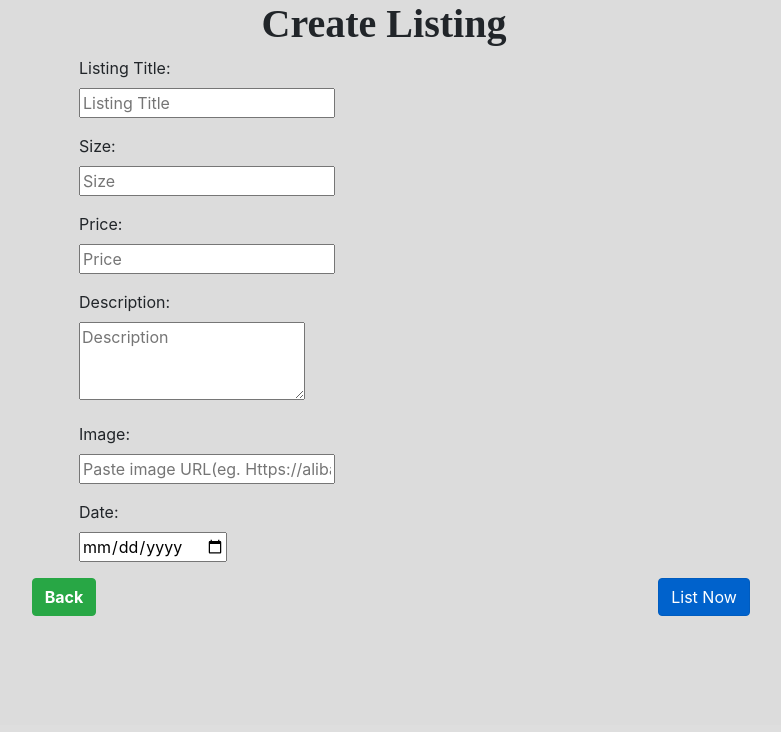
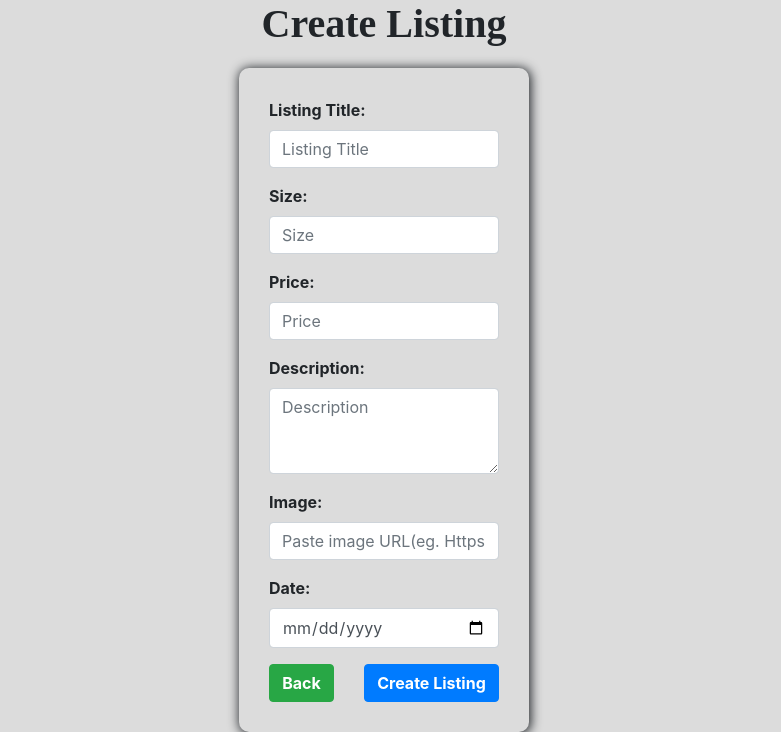
Before and after one commit to melvilleng/bnsmarketplace, a Flask app: a page that uses buynsell/templates/create_listing.template.html in a window 1280 px wide. Shown: the part 75-807 px from the top of the page, without its empty margins (256-1037 px from the left). Before the commit the page ends 691 px from the top, so only its background shows below. Run offline with Flask 2, Linux system fonts and the light colour scheme; some libraries are stand-ins or nearby versions; some web fonts are replaced.

Commit message:
edited create listing form

```diff
--- a/buynsell/static/style.css
+++ b/buynsell/static/style.css
@@ -49,8 +49,13 @@ h4{
     margin:10px;
 }
 
+#listingid{
+    margin-top:2px;
+}
+
+
 .form-container{
-    margin-top: 100px;
+    margin-top:12px;
     border-radius:10px;
     padding:30px;
     box-shadow: 1px 1px 11px 1px;
--- a/buynsell/templates/create_listing.template.html
+++ b/buynsell/templates/create_listing.template.html
@@ -11,81 +11,78 @@
 	</div>
 </pagetitle>
 <!--Page Title End-->
-<form method="POST">
-	<div class="container-fluid" id="container-create">
-		<div id="createform">
-			<div class="row d-flex justify-content-center">
-				<div class="form-group col-6">
-					<label class="c">Listing Title:</label>
-					<div>
-						<input type="text" name="name" placeholder="Listing Title"/>
-                            </div>
+<div class="container-fluid" id="listingid">
+    <div class="row justify-content-center">
+        <div class="col-12 col-sm-6 col-md-3">
+            <form class="form-container" method="POST">
+
+                 <div class="form-group">
+                <label><b>Listing Title: </b></label>
+                <input type="text" class="form-control" name="name" placeholder="Listing Title"/>
+                </div>
+
+					<div class="form-group">
+						<label><b>Size: </b></label>
+						<input type="text" class="form-control" name="size" placeholder="Size"/>
 					</div>
-				</div>
-				<div class="row d-flex justify-content-center">
-					<div class="form-group col-6">
-						<label class="c">Size:</label>
-						<div>
-							<input type="text" name="size" placeholder="Size"/>
-                                </div>
-						</div>
-					</div>
-					<div class="row d-flex justify-content-center">
-						<div class="form-group col-6">
 
-							<label class="c">Price:</label>
-							<div>
-								<input type="text" name="price" placeholder="Price"/>
-                                    </div>
+						<div class="form-group">
+							<label><b>Price: </b></label>
+							<input type="text" class="form-control" name="price" placeholder="Price"/>
+                        </div>
+							<div class="form-group">
+								<label><b>Description: </b></label>
+									<textarea type="textarea" class="form-control" name="description" placeholder="Description" rows="3"></textarea>
 							</div>
-						</div>
 
-						<div class="row d-flex justify-content-center">
+							<div class="form-group">
+								<label><b>Image: </b></label>
+								<input type="url" name="image" class="form-control" placeholder="Paste image URL(eg. Https://alibaba.com)" pattern="https://.*"/>
+							</div>
 
-							<div class="form-group col-6">
-								<label class="c">Description:</label>
-								<div>
-									<textarea type="textarea" name="description" placeholder="Description" rows="3"></textarea>
+								<div class="form-group">
+									<label><b>Date: </b></label>
+								    <input type="date" class="form-control" name="date"/>
 								</div>
-							</div>
-						</div>
-
-						<div class="row d-flex justify-content-center">
-							<div class="form-group col-6">
-								<label class="c">Image:</label>
-								<div>
-									<input type="url" name="image" placeholder="Paste image URL(eg. Https://alibaba.com)" pattern="https://.*"/>
-                                        </div>
-								</div>
+                                <div class="row" style="justify-content:space-around;">
+                                <a type="button" class="btn btn-success" href="{{url_for('show_product')}}"><b>Back</b></a>
+                                <button type="submit" class="btn btn-primary"><b>Create Listing</b></button>
+                                 </div>
 
 
-							</div>
-							<div class="row d-flex justify-content-center">
-								<div class="form-group col-6">
-									<label class="c">Date:</label>
-									<div>
-										<input type="date" name="date"/>
-                                            </div>
 
-									</div>
-								</div>
-
-                                <div class="row">
-								<div class="d-flex justify-content-center col-6">
-									<a class="btn btn-outline-success active" id="register"
-										href="{{url_for('show_product')}}" role="button"><b>Back</b></a>
-								</div>
-								<div class="d-flex justify-content-center col-6">
-									<input class="btn btn-primary active" type="submit" value="List Now" role="button"/>
-                                </div>
-								</div>
-
-							</div>
-                        </div>
+                    </form>
+            </div>
+        </div>
+    </div>
 
 
-</form>
 
 
 {%endblock%}
+
+
+<div class="container-fluid">
+    <div class="row justify-content-center">
+        <div class="col-12 col-sm-6 col-md-3">
+            <form class="form-container" method="POST">
+            <div class="form-group">
+                <label><b>Username: </b></label>
+                <input type="text" class="form-control" name="username" placeholder="Username"/>
+            </div>
+            <div class="form-group">
+                <label><b>Email: </b></label>
+                <input type="text" class="form-control" name="email" placeholder="Email"/>
+            </div>
+            <div class="form-group">
+                <label><b>Password: </b></label>
+                <input type="password" class="form-control" name="password" placeholder="Password"/>
+            </div>
+            <div class="row" style="justify-content:space-around;">
+            <a type="button" class="btn btn-success" href="{{url_for('show_product')}}"><b>Back</b></a>
+            <button type="submit" class="btn btn-primary"><b>Create Account</b></button>
+            </div>
+            </form>
+        </div>
+    </div>
 </div>
--- a/buynsell/templates/signup.template.html
+++ b/buynsell/templates/signup.template.html
@@ -1,10 +1,13 @@
 {% extends "base.template.html"%}
 {%block content%}
 
-<div class="container-fluid">
+<!--Page Title Start-->
+
+<div class="container-fluid" style="margin-top:100px;">
     <div class="row justify-content-center">
         <div class="col-12 col-sm-6 col-md-3">
             <form class="form-container" method="POST">
+            <h3 class="text-center"><b>SIGN UP!</b></h3>
             <div class="form-group">
                 <label><b>Username: </b></label>
                 <input type="text" class="form-control" name="username" placeholder="Username"/>
```
Also changed, not shown: buynsell/templates/login.template.html (+7 -0 lines).
